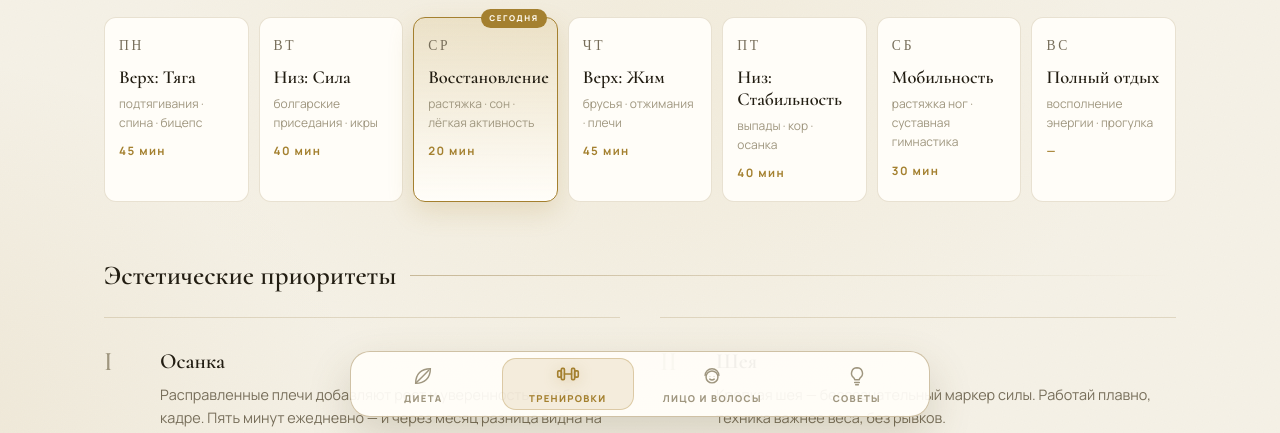
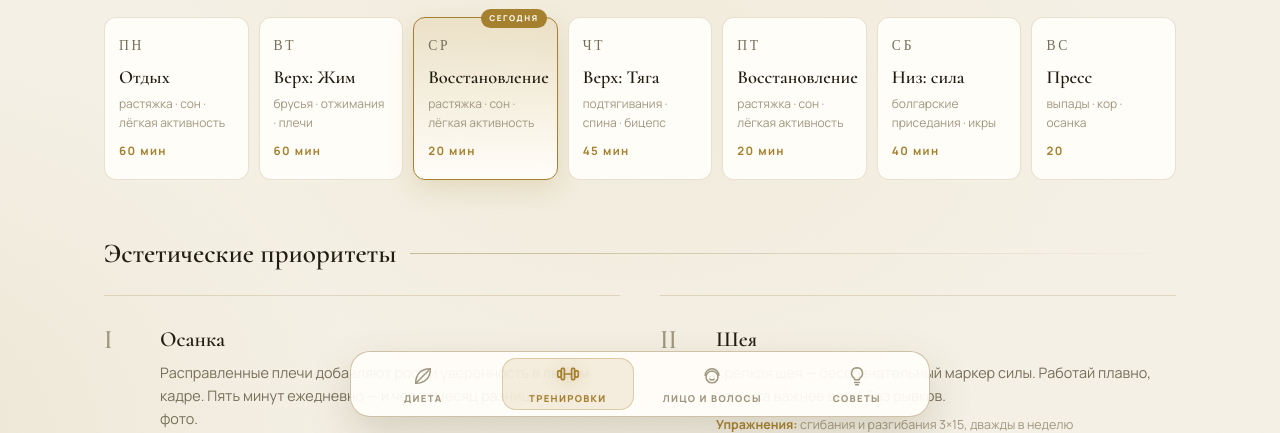
Before and after one commit to Hatestreakqq/Looksmax, a plain HTML site: page index.html in a window 1280 px wide. Both pictures are taken after a click on the button "ТРЕНИРОВКИ". Shown: the part 367-800 px from the top of the page. Drawn offline with Linux system fonts and the light colour scheme.

Commit message:
Add files via upload

```diff
--- a/index.html
+++ b/index.html
@@ -430,13 +430,13 @@ footer{text-align:center;padding:30px 20px 130px;color:var(--dim);font-size:11px
 
   <h3 class="subh reveal">Недельный сплит (Верх / Низ)</h3>
   <div class="week reveal">
-    <div class="dcard" data-day="1"><div class="day">ПН</div><div class="focus">Верх: Тяга</div><div class="sub">подтягивания · спина · бицепс</div><div class="min">45 мин</div></div>
-    <div class="dcard" data-day="2"><div class="day">ВТ</div><div class="focus">Низ: Сила</div><div class="sub">болгарские приседания · икры</div><div class="min">40 мин</div></div>
+    <div class="dcard" data-day="1"><div class="day">ПН</div><div class="focus">Отдых</div><div class="sub">растяжка · сон · лёгкая активность</div><div class="min">60 мин</div></div>
+    <div class="dcard" data-day="2"><div class="day">ВТ</div><div class="focus">Верх: Жим</div><div class="sub">брусья · отжимания · плечи</div><div class="min">60 мин</div></div>
     <div class="dcard" data-day="3"><div class="day">СР</div><div class="focus">Восстановление</div><div class="sub">растяжка · сон · лёгкая активность</div><div class="min">20 мин</div></div>
-    <div class="dcard" data-day="4"><div class="day">ЧТ</div><div class="focus">Верх: Жим</div><div class="sub">брусья · отжимания · плечи</div><div class="min">45 мин</div></div>
-    <div class="dcard" data-day="5"><div class="day">ПТ</div><div class="focus">Низ: Стабильность</div><div class="sub">выпады · кор · осанка</div><div class="min">40 мин</div></div>
-    <div class="dcard" data-day="6"><div class="day">СБ</div><div class="focus">Мобильность</div><div class="sub">растяжка ног · суставная гимнастика</div><div class="min">30 мин</div></div>
-    <div class="dcard" data-day="0"><div class="day">ВС</div><div class="focus">Полный отдых</div><div class="sub">восполнение энергии · прогулка</div><div class="min">—</div></div>
+    <div class="dcard" data-day="4"><div class="day">ЧТ</div><div class="focus">Верх: Тяга</div><div class="sub">подтягивания · спина · бицепс</div><div class="min">45 мин</div></div>
+    <div class="dcard" data-day="5"><div class="day">ПТ</div><div class="focus">Восстановление</div><div class="sub">растяжка · сон · лёгкая активность</div><div class="min">20 мин</div></div>
+    <div class="dcard" data-day="6"><div class="day">СБ</div><div class="focus">Низ: сила</div><div class="sub">болгарские приседания · икры</div><div class="min">40 мин</div></div>
+    <div class="dcard" data-day="0"><div class="day">ВС</div><div class="focus">Пресс</div><div class="sub">выпады · кор · осанка</div><div class="min">20</div></div>
   </div>
 
   <h3 class="subh reveal">Эстетические приоритеты</h3>
```
